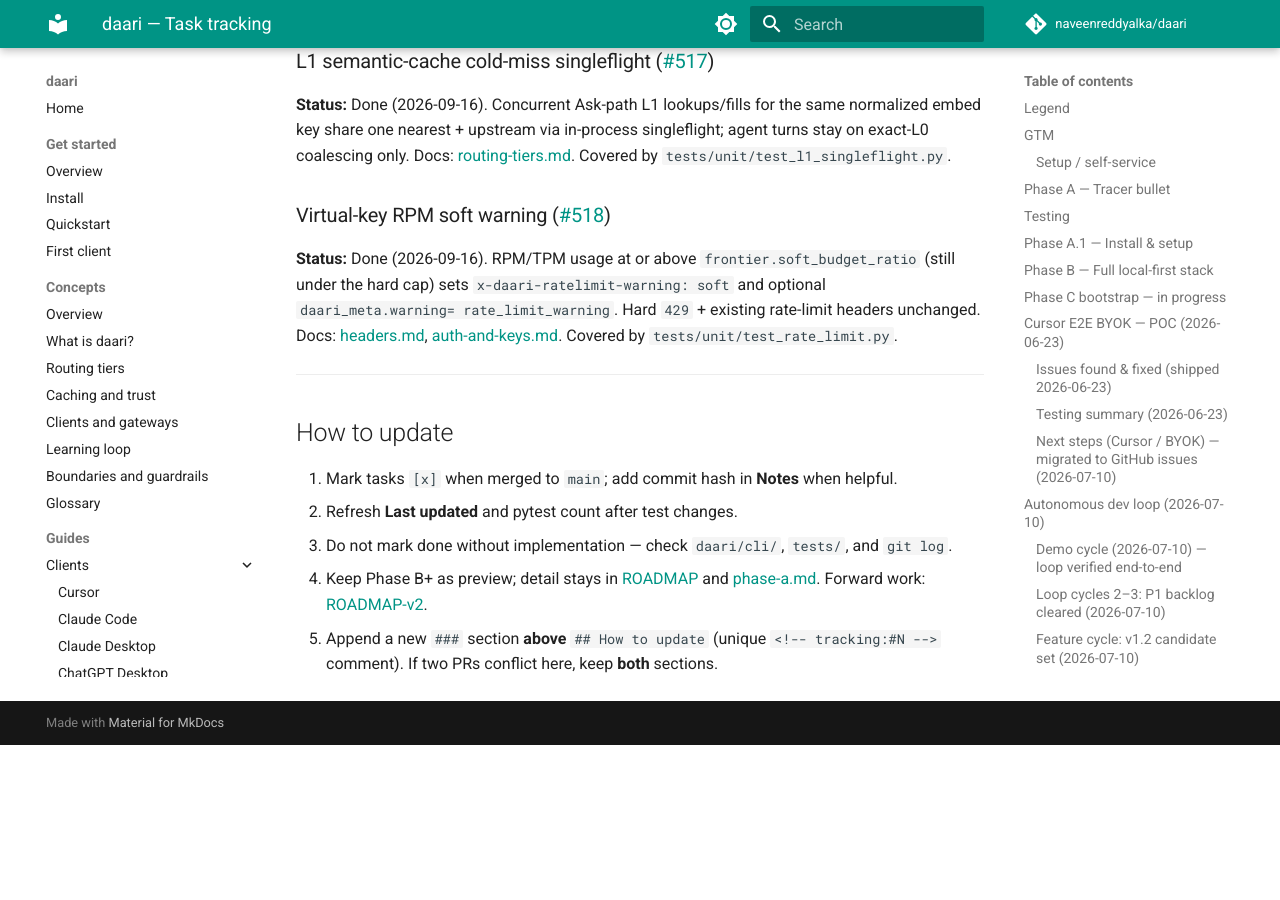
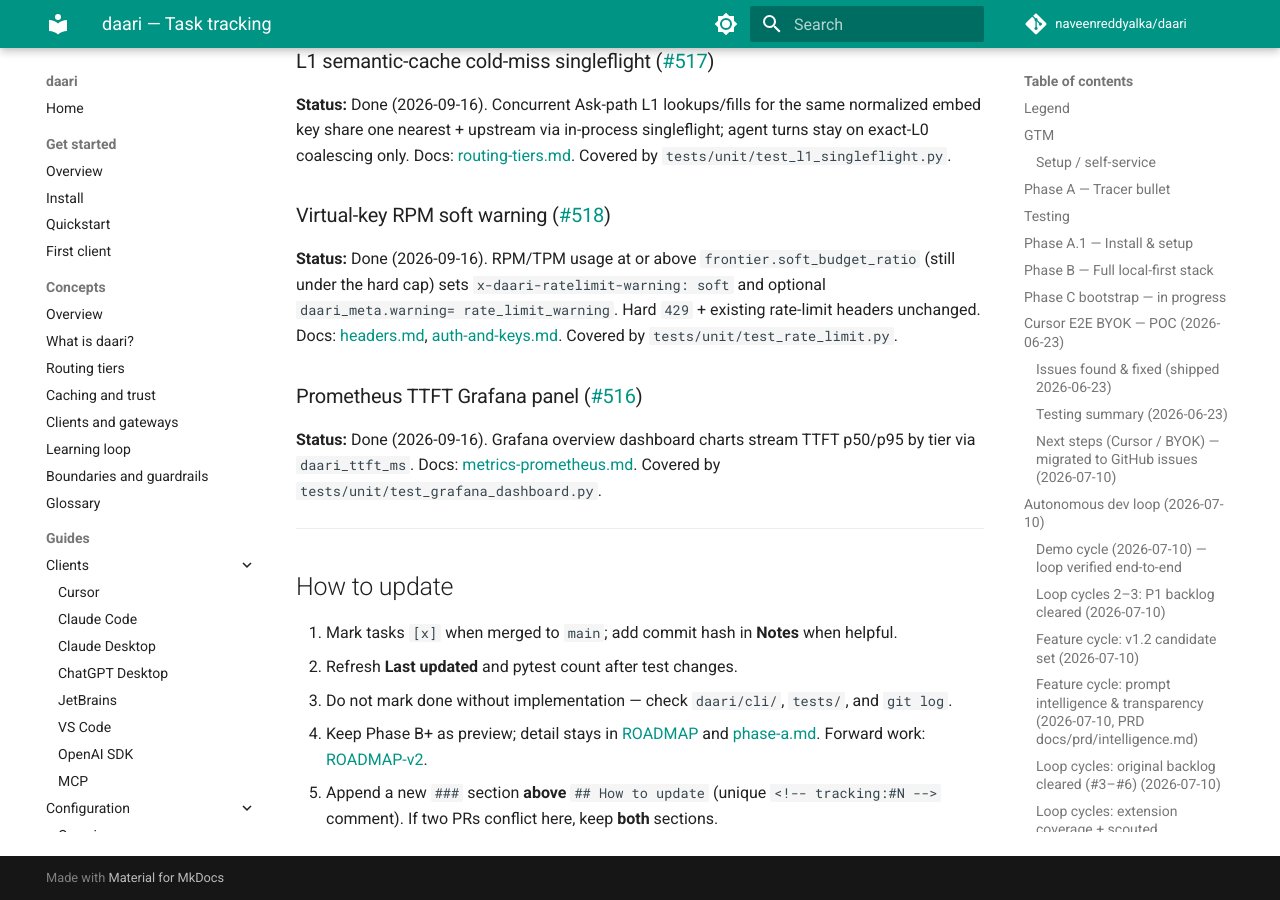
Before and after one commit to naveenreddyalka/daari, an MkDocs documentation site: the page built from docs/TRACKING.md, in a window 1280 px wide and 900 px high, scrolled down 64584 px. Built offline with MkDocs 1.6.1 and Material for MkDocs 9.7.7, drawn with Linux system fonts in a browser that asks for light colours; comment, search, counter and statistics services are not loaded; before the commit the page ends 65329 px from its top, so only the background shows below that.

Commit message:
feat(observability): add TTFT p50/p95 panel to Grafana dashboard
Surface stream daari_ttft_ms by tier so operators see local startup latency
without custom PromQL.

Co-authored-by: Cursor <cursoragent@cursor.com>

```diff
--- a/docs/TRACKING.md
+++ b/docs/TRACKING.md
@@ -2517,6 +2517,14 @@ Docs: [headers.md](developer/reference/headers.md),
 [auth-and-keys.md](developer/guides/configuration/auth-and-keys.md).
 Covered by `tests/unit/test_rate_limit.py`.
 
+### Prometheus TTFT Grafana panel ([#516](https://github.com/naveenreddyalka/daari/issues/516))
+
+<!-- tracking:#516 -->
+**Status:** Done (2026-09-16). Grafana overview dashboard charts stream TTFT
+p50/p95 by tier via `daari_ttft_ms`. Docs:
+[metrics-prometheus.md](developer/guides/observability/metrics-prometheus.md).
+Covered by `tests/unit/test_grafana_dashboard.py`.
+
 ---
 
 ## How to update
```
Also changed, not shown: docs/developer/guides/observability/metrics-prometheus.md (+2 -1 lines), 2 other files.
